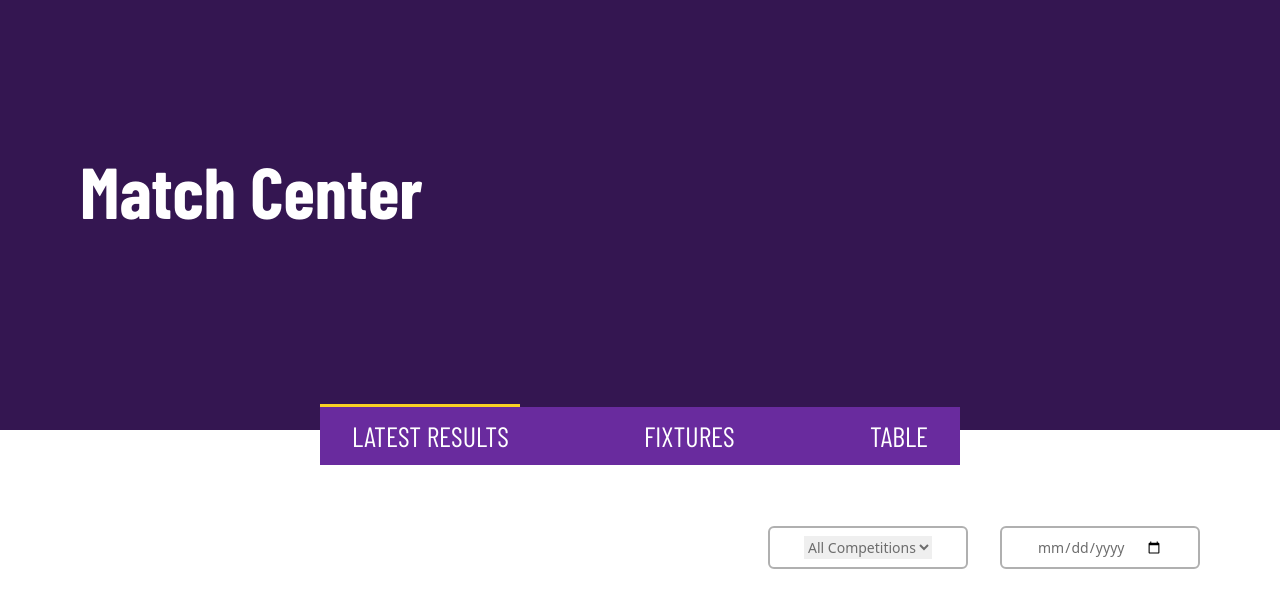
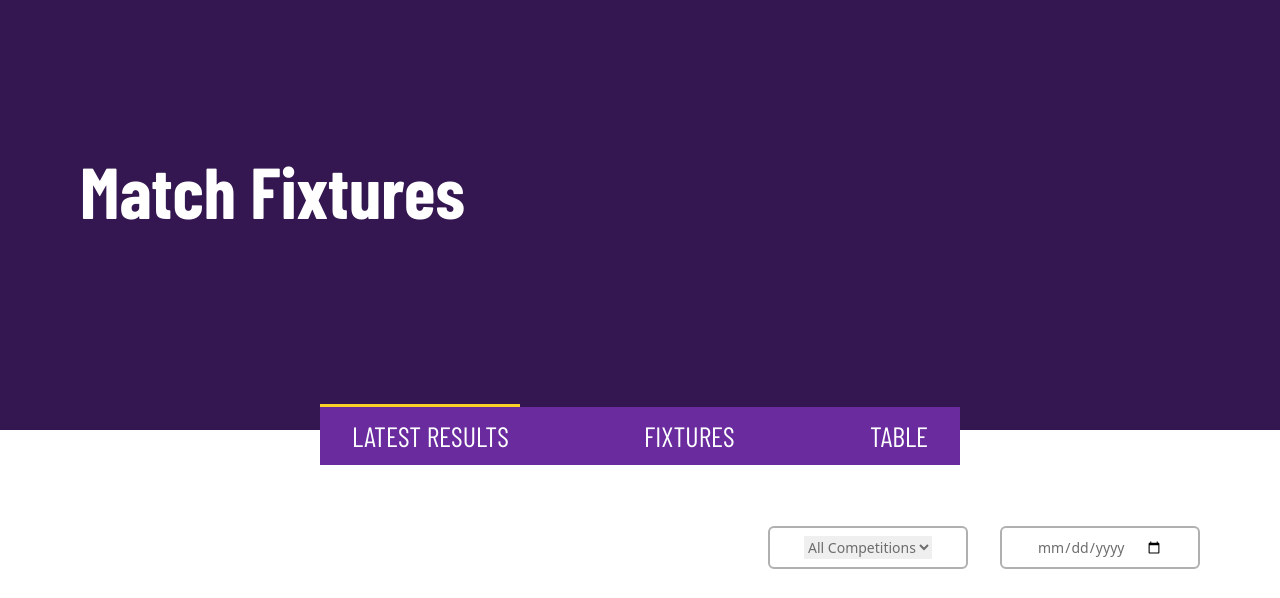
Before and after one commit to StivinTaesoo/eagle-city-fc, a website: page matches.html in a window 1280 px wide. Shown: the part 202-800 px from the top of the page. Drawn offline with nearby package versions, Linux system fonts and the light colour scheme; a web font is replaced by a local one.

Commit message:
Edit Fixtures

```diff
--- a/matches.html
+++ b/matches.html
@@ -175,7 +175,7 @@
             >
                 <div class="text-white">
                     <h1 class="text-[38px] font-barlow font-bold lg:text-7xl">
-                        Match Center
+                        Match Fixtures
                     </h1>
                     <p class="font-manrope pt-4 md:w-2/4 lg:w-1/3">
                         <!-- It is a long established fact that a reader will be
```
